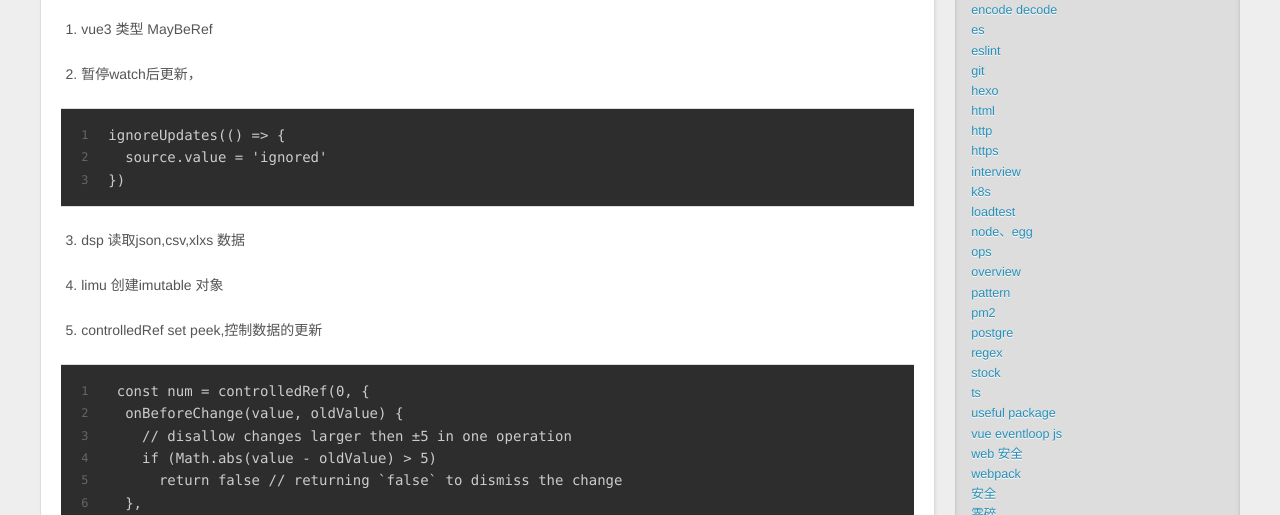
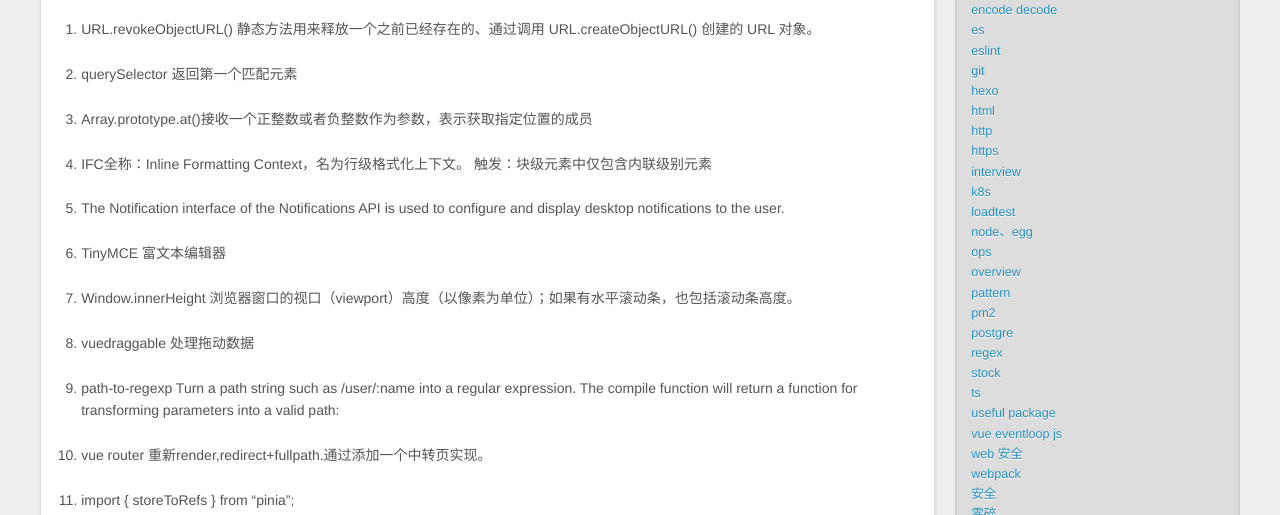
Before and after one commit to ryansecret/ryansecret.github.io, a plain HTML site: page 2021/12/13/overview/index.html in a window 1280 px wide. Shown: the part 435-950 px from the top of the page. Drawn offline with nearby package versions, Linux system fonts and the light colour scheme.

Commit message:
Site updated: 2022-03-16 16:39:13

```diff
--- a/2021/12/13/overview/index.html
+++ b/2021/12/13/overview/index.html
@@ -5,15 +5,15 @@
 
   <title>overview | ryansecreat blog</title>
   <meta name="viewport" content="width=device-width, initial-scale=1, maximum-scale=1">
-  <meta name="description" content="vue3 类型 MayBeRef  暂停watch后更新， 123ignoreUpdates(() &#x3D;&gt; &amp;#123;  source.value &#x3D; &amp;#x27;ignored&amp;#x27;&amp;#125;)  dsp 读取json,csv,xlxs 数据  limu 创建imutable 对象  controlledRef set peek,控制数据的更新  1234567 const nu">
+  <meta name="description" content="URL.revokeObjectURL() 静态方法用来释放一个之前已经存在的、通过调用 URL.createObjectURL() 创建的 URL 对象。  querySelector  返回第一个匹配元素  Array.prototype.at()接收一个正整数或者负整数作为参数，表示获取指定位置的成员  IFC全称：Inline Formatting Context，名为行级格式化上下文。">
 <meta property="og:type" content="article">
 <meta property="og:title" content="overview">
 <meta property="og:url" content="http://yoursite.com/2021/12/13/overview/index.html">
 <meta property="og:site_name" content="ryansecreat blog">
-<meta property="og:description" content="vue3 类型 MayBeRef  暂停watch后更新， 123ignoreUpdates(() &#x3D;&gt; &amp;#123;  source.value &#x3D; &amp;#x27;ignored&amp;#x27;&amp;#125;)  dsp 读取json,csv,xlxs 数据  limu 创建imutable 对象  controlledRef set peek,控制数据的更新  1234567 const nu">
+<meta property="og:description" content="URL.revokeObjectURL() 静态方法用来释放一个之前已经存在的、通过调用 URL.createObjectURL() 创建的 URL 对象。  querySelector  返回第一个匹配元素  Array.prototype.at()接收一个正整数或者负整数作为参数，表示获取指定位置的成员  IFC全称：Inline Formatting Context，名为行级格式化上下文。">
 <meta property="og:locale">
 <meta property="article:published_time" content="2021-12-13T09:38:48.000Z">
-<meta property="article:modified_time" content="2022-03-08T08:33:33.210Z">
+<meta property="article:modified_time" content="2022-03-16T08:37:27.149Z">
 <meta property="article:author" content="ryansecreat">
 <meta property="article:tag" content="overview">
 <meta name="twitter:card" content="summary">
@@ -90,6 +90,30 @@
     <div class="article-entry" itemprop="articleBody">
 
         <ol>
+<li><p>URL.revokeObjectURL() 静态方法用来释放一个之前已经存在的、通过调用 URL.createObjectURL() 创建的 URL 对象。</p>
+</li>
+<li><p>querySelector  返回第一个匹配元素</p>
+</li>
+<li><p>Array.prototype.at()接收一个正整数或者负整数作为参数，表示获取指定位置的成员</p>
+</li>
+<li><p>IFC全称：Inline Formatting Context，名为行级格式化上下文。    触发：块级元素中仅包含内联级别元素</p>
+</li>
+<li><p>The Notification interface of the Notifications API is used to configure and display desktop notifications to the user.</p>
+</li>
+<li><p>TinyMCE 富文本编辑器</p>
+</li>
+<li><p>Window.innerHeight  浏览器窗口的视口（viewport）高度（以像素为单位）；如果有水平滚动条，也包括滚动条高度。</p>
+</li>
+<li><p>vuedraggable 处理拖动数据</p>
+</li>
+<li><p>path-to-regexp   Turn a path string such as &#x2F;user&#x2F;:name into a regular expression. The compile function will return a function for transforming parameters into a valid path:</p>
+</li>
+<li><p>vue router 重新render,redirect+fullpath.通过添加一个中转页实现。</p>
+</li>
+<li><p>import { storeToRefs } from “pinia”;</p>
+</li>
+<li><p>html5 input number</p>
+ <figure class="highlight plaintext"><table><tr><td class="gutter"><pre><span class="line">1</span><br><span class="line">2</span><br><span class="line">3</span><br><span class="line">4</span><br></pre></td><td class="code"><pre><span class="line">.no-arrow::-webkit-outer-spin-button,</span><br><span class="line">.no-arrow::-webkit-inner-spin-button &#123;</span><br><span class="line">  -webkit-appearance: none;</span><br><span class="line">&#125;</span><br></pre></td></tr></table></figure></li>
 <li><p>vue3 类型 MayBeRef</p>
 </li>
 <li><p>暂停watch后更新，</p>
```
Also changed, not shown: index.html (+24 -0 lines).
